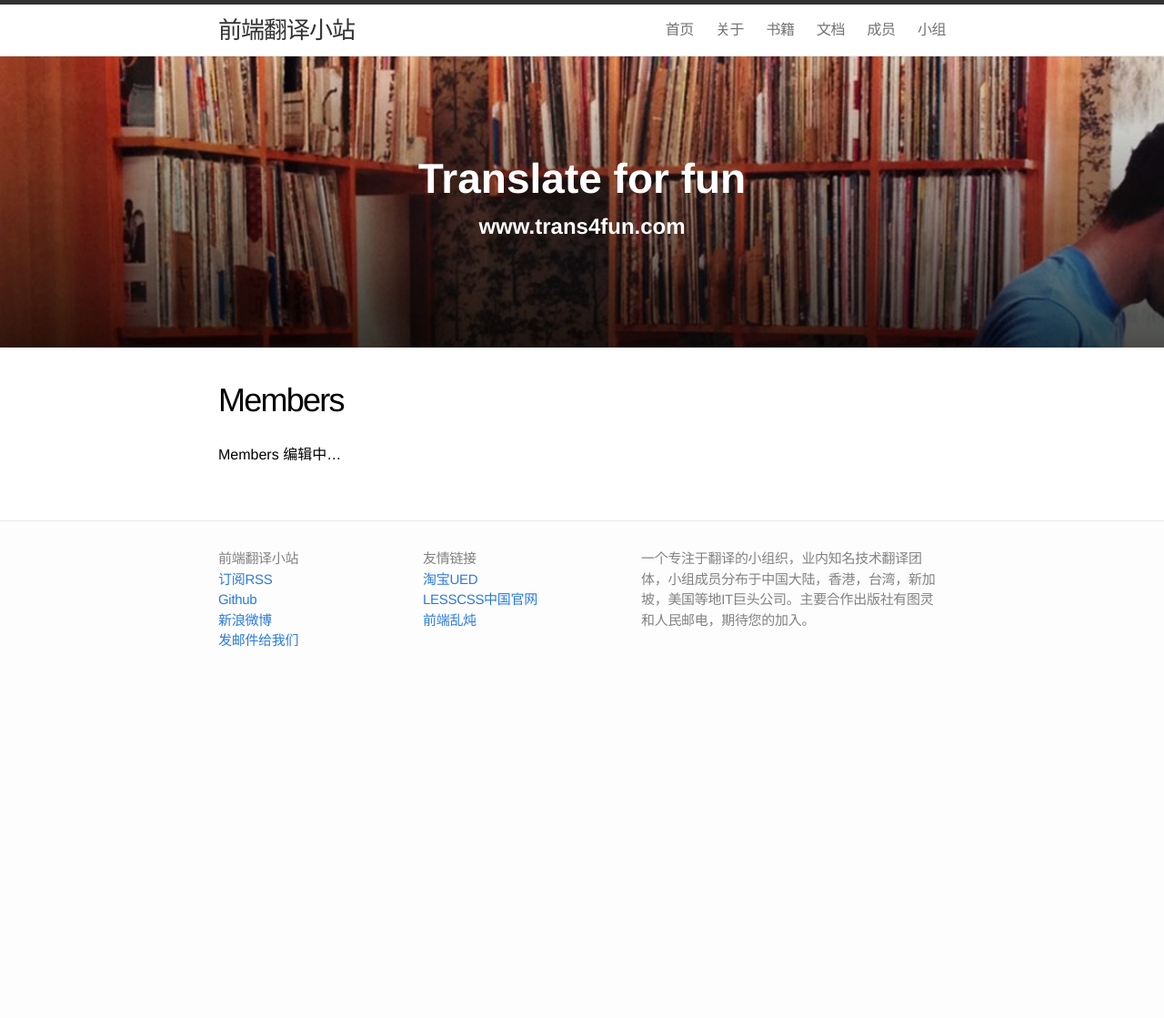
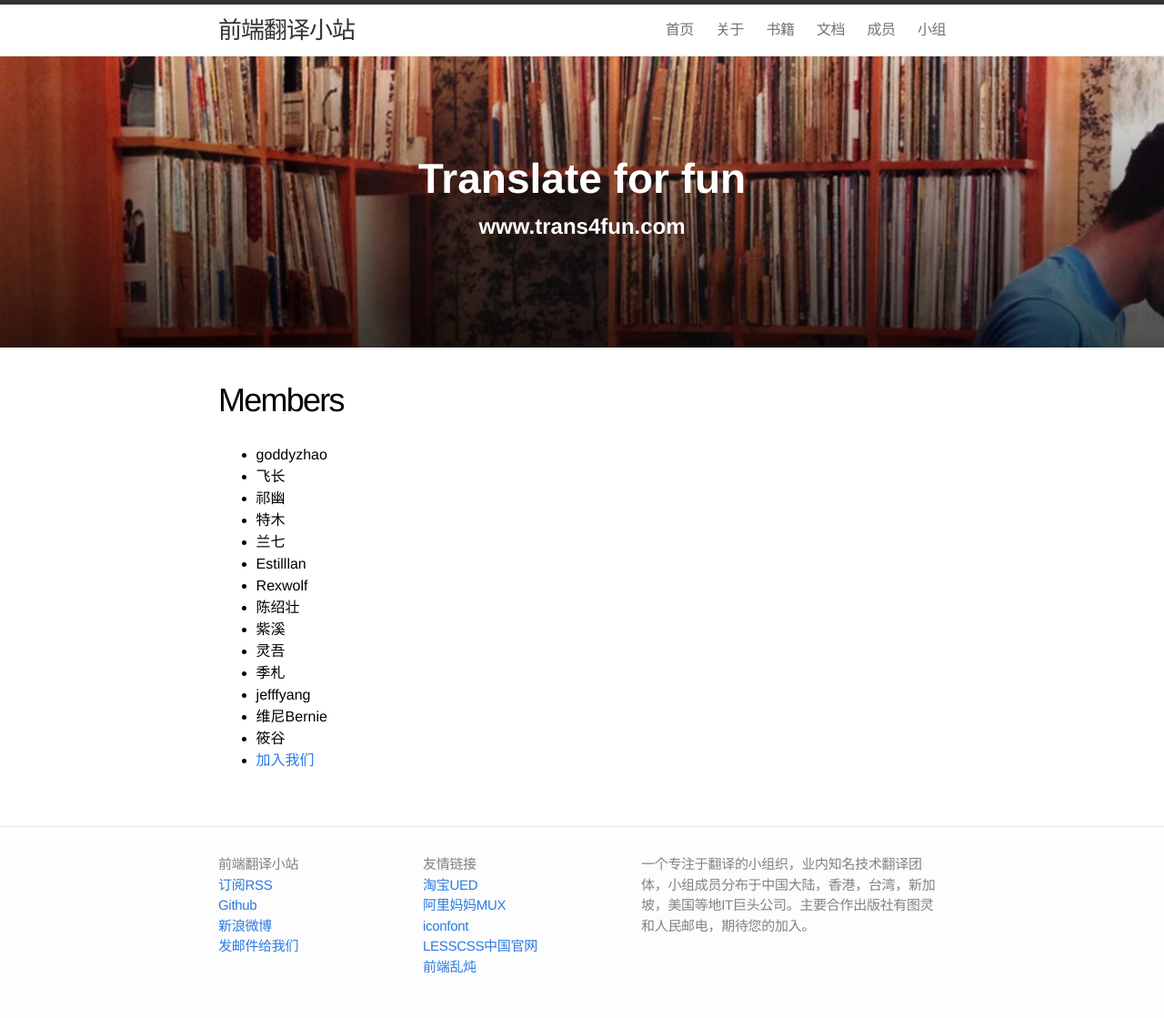
Before and after one commit to trans4fun/trans4fun.com, a Jekyll site: the page built from members.md, in a window 1280 px wide. Shown: the whole page at 91% size. Built offline with Jekyll 4.4.1, drawn with Linux system fonts in a browser that asks for light colours; before the commit the page ends 900 px from its top, so only the background shows below that.

Commit message:
友情链接

```diff
--- a/_includes/footer.html
+++ b/_includes/footer.html
@@ -15,6 +15,8 @@
         <p>友情链接</p>
         <ul>
             <li><a href="http://ued.taobao.com" target="_blank">淘宝UED</a></li>
+            <li><a href="http://ux.etao.com" target="_blank">阿里妈妈MUX</a></li>
+            <li><a href="http://www.iconfont.cn" target="_blank">iconfont</a></li>
             <li><a href="http://lesscss.net" target="_blank">LESSCSS中国官网</a></li>
             <li><a href="http://html-js.com" target="_blank">前端乱炖</a></li>
         </ul>
--- a/members.md
+++ b/members.md
@@ -4,4 +4,18 @@ title: Members
 permalink: /members/
 ---
 
-Members 编辑中...
+* goddyzhao
+* 飞长
+* 祁幽
+* 特木
+* 兰七
+* Estilllan
+* Rexwolf
+* 陈绍壮
+* 紫溪
+* 灵吾
+* 季札
+* jefffyang
+* 维尼Bernie
+* 筱谷
+* [加入我们](https://github.com/trans4fun/members){:target="_blank"}
```
